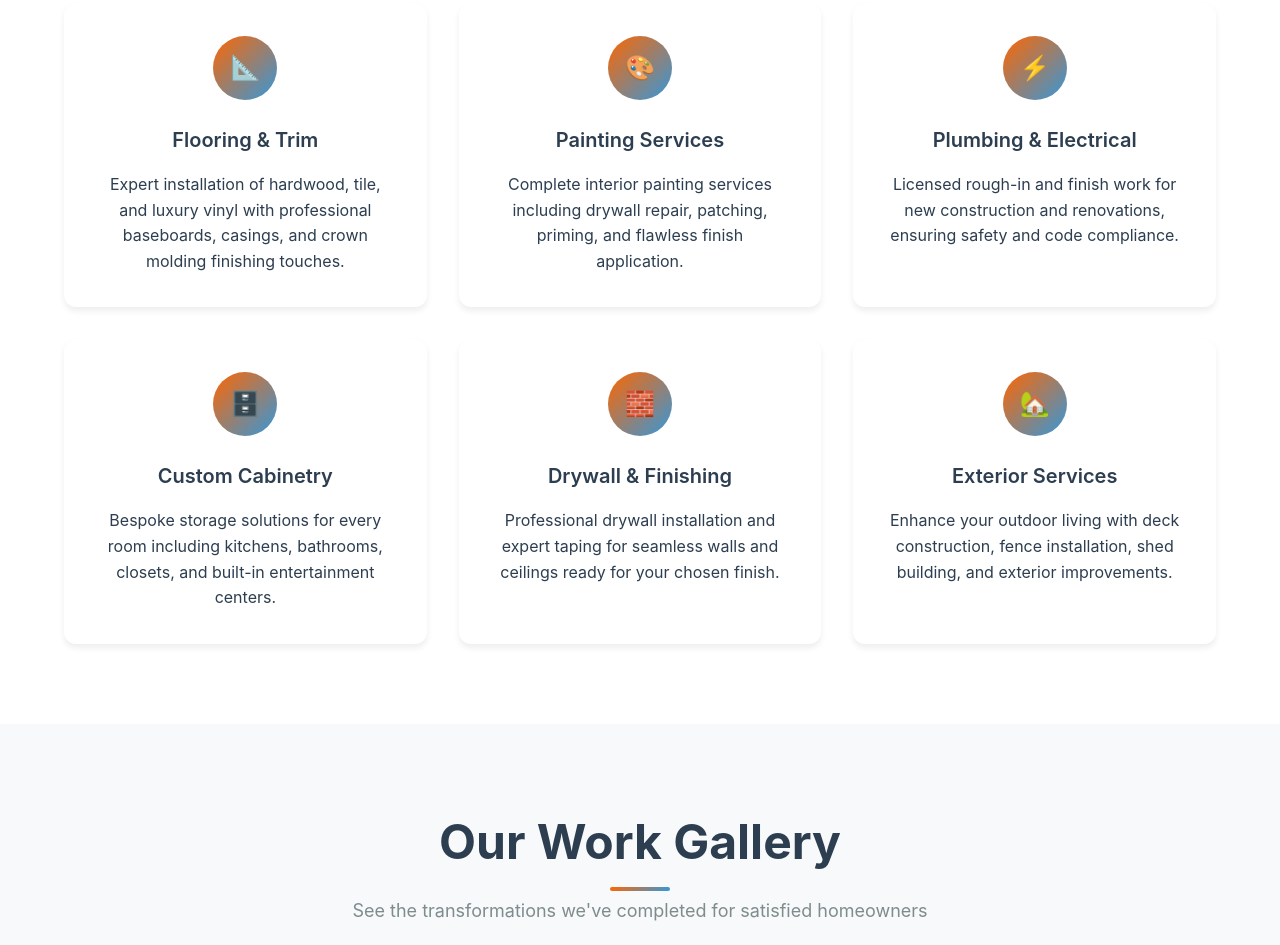
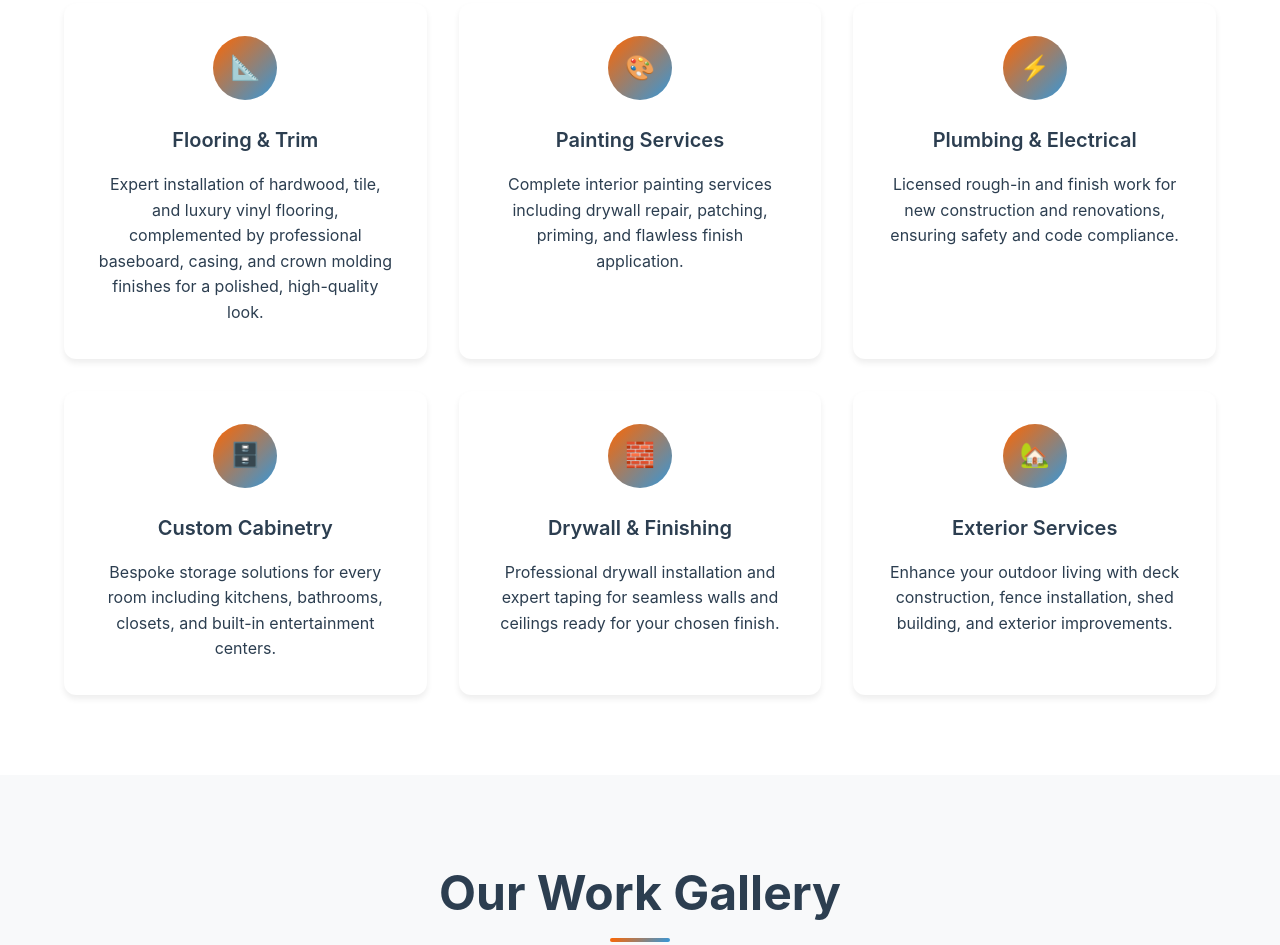
Before and after one commit to jgireno/jgi-renovations, a website: page index.html in a window 1280 px wide. Shown: the part 2044-2989 px from the top of the page. Drawn offline with Linux system fonts and the light colour scheme.

Commit message:
Update index.html

```diff
--- a/index.html
+++ b/index.html
@@ -771,7 +771,7 @@
                     <div class="service-card">
                         <div class="service-icon">📐</div>
                         <h3 class="service-title">Flooring & Trim</h3>
-                        <p>Expert installation of hardwood, tile, and luxury vinyl with professional baseboards, casings, and crown molding finishing touches.</p>
+                        <p>Expert installation of hardwood, tile, and luxury vinyl flooring, complemented by professional baseboard, casing, and crown molding finishes for a polished, high-quality look.</p>
                     </div>
                     <div class="service-card">
                         <div class="service-icon">🎨</div>
```
